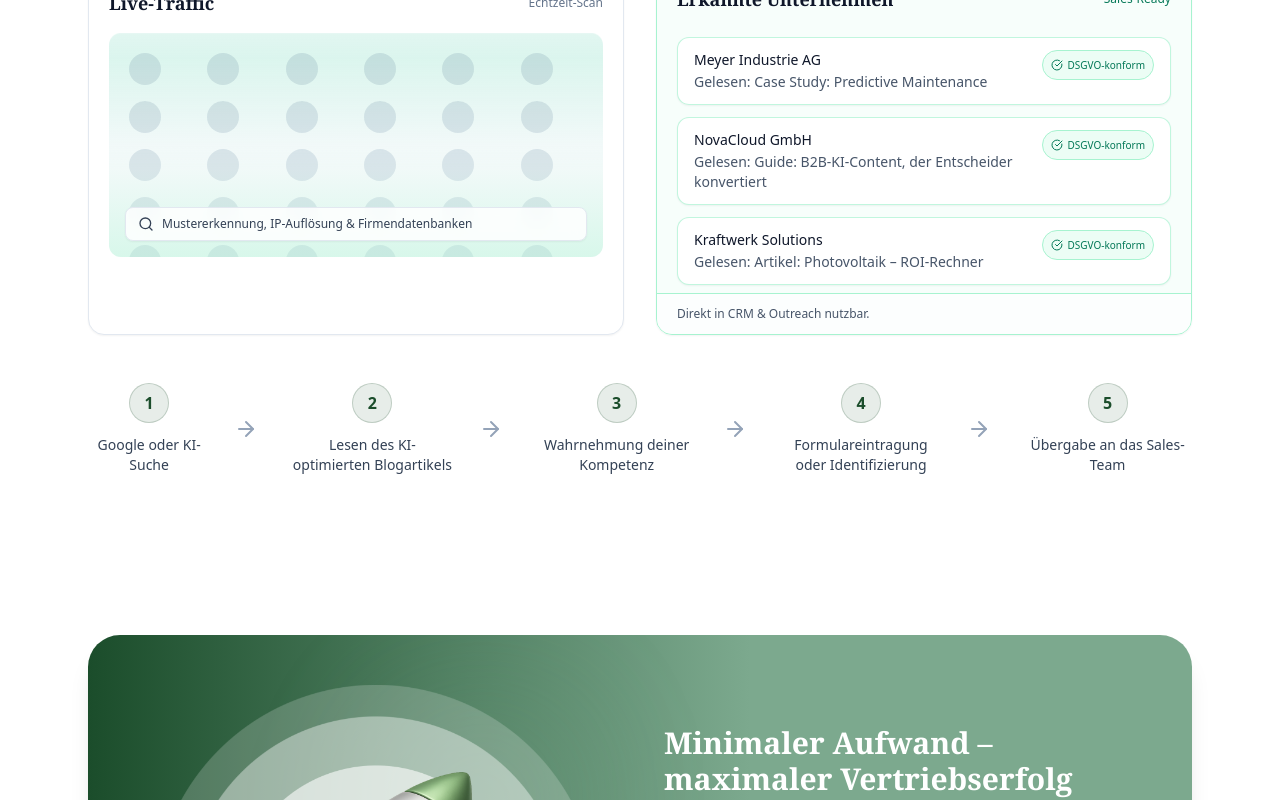
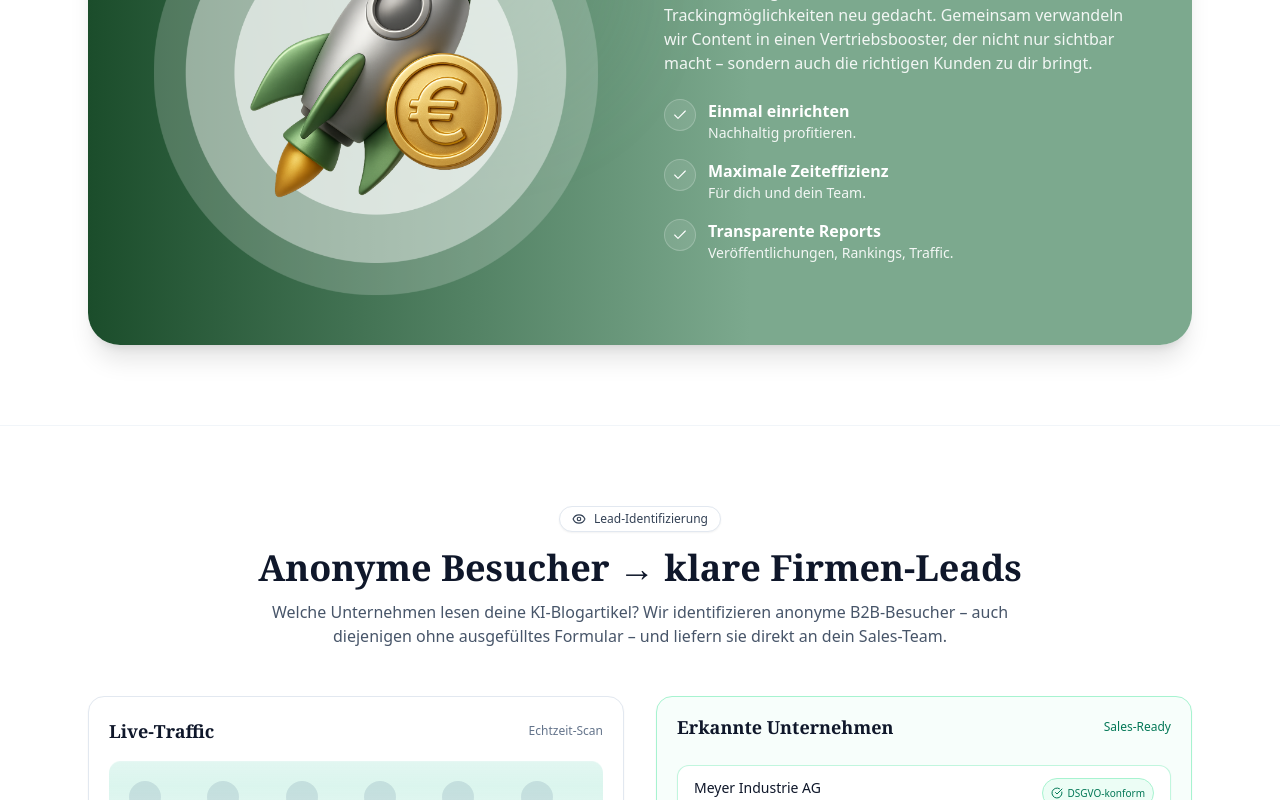
Before and after one commit to lennartnm/findbar_website, a Next.js app: page / in a window 1280 px wide. Shown: the part 3480-4280 px from the top of the page. Built offline with nearby package versions, Linux system fonts and the light colour scheme.

Commit message:
Update page.tsx

```diff
--- a/src/app/page.tsx
+++ b/src/app/page.tsx
@@ -267,7 +267,7 @@ function VisitorRevealSection() {
             Anonyme Besucher → klare Firmen-Leads
           </h2>
           <p className="mt-3 text-slate-600">
-            Vom ersten Klick bis zur Übergabe: sauber, DSGVO-konform und sales-ready.
+Welche Unternehmen lesen deine KI-Blogartikel? Wir identifizieren anonyme B2B-Besucher – auch diejenigen ohne ausgefülltes Formular – und liefern sie direkt an dein Sales-Team.
           </p>
         </div>
 
@@ -1172,8 +1172,9 @@ export default function FindbarPage() {
       {/* 6. Done 4 You */}
       <TrustSection />
       <FutureProofSection />
+
+      <UnserZielSection />
       <VisitorRevealSection />
-      <UnserZielSection />
       {/* 7. An wen richtet sich unser Angebot */}
       <IdentificationSection />
       {/* 8. Mehr Leads / Mehr Sichtbarkeit */}
```
